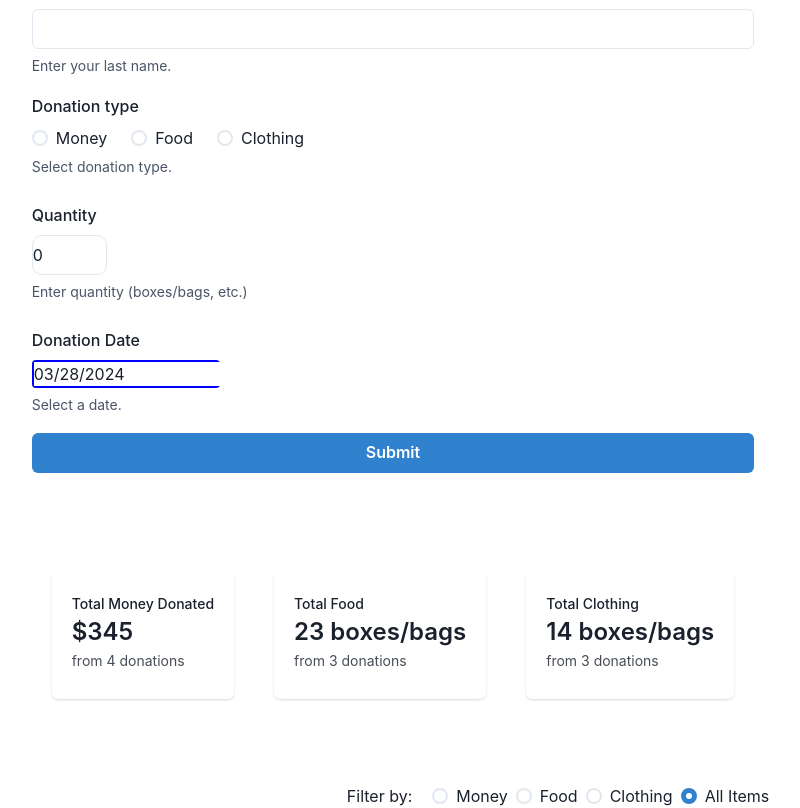
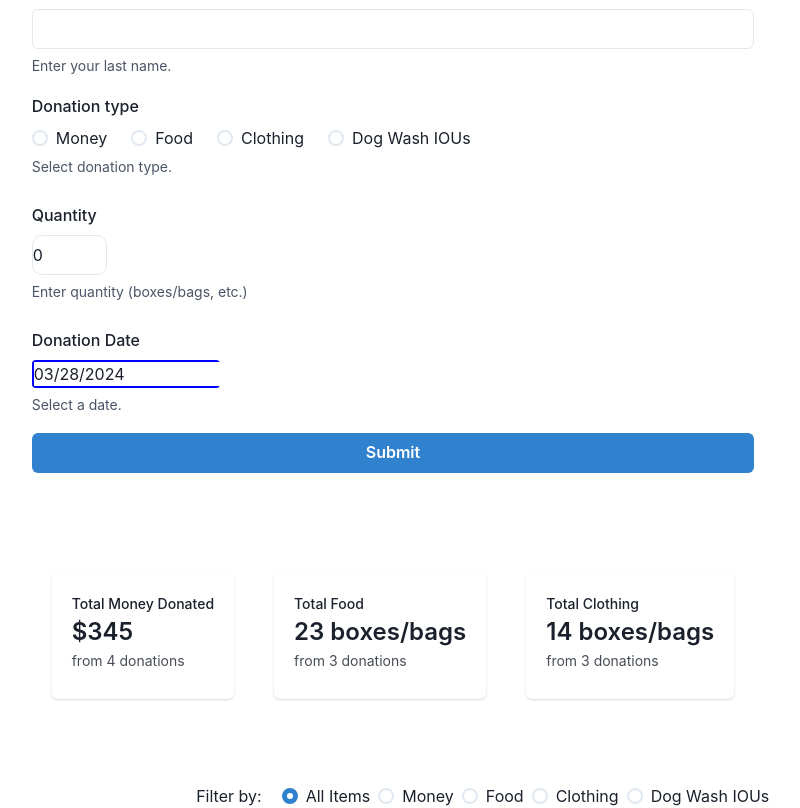
Before and after one commit to kssampson/animal-shelter, a React (Create React App) app: page / in a window 1280 px wide. Shown: the part 180-988 px from the top of the page, without its empty margins (247-1047 px from the left). Built offline with nearby package versions, Linux system fonts and the light colour scheme.

Commit message:
added some comments about core functionality functions and top level states

```diff
--- a/src/App.tsx
+++ b/src/App.tsx
@@ -3,6 +3,10 @@ import { Box} from '@chakra-ui/react';
 import DonationForm from './Donations/DonationForm/DonationForm'
 import DonationList from './Donations/DonationList/DonationList';
 import DonationStats from './Donations/DonationStats';
+
+/**
+ * fakeDonations is the fake data used to display the front end functionality
+ */
 
 const fakeDonations = [
   {
@@ -88,10 +92,24 @@ export type Donation = {
 function App() {
 
   const [donations, setDonations] = useState(fakeDonations);
+
+  /**
+   * isSomeEditOpen toggles whether or not other row items can be edited when one row item is already open for edit. Ex. User can edit multiple rows at the same time, but users cannot edit more than one item at a time in a given row. User also cannot delete any rows when editing a row item.
+   */
   const [isSomeEditOpen, setIsSomeEditOpen] = useState(false);
 
-  const filterOptions = ['Money', 'Food', 'Clothing', 'All Items'];
 
+  /**
+   * These are designed with scalability -- with exception of the statictics component, all other uses are mapped. Just add a category to the end,
+   * i.e. ['All Items', 'Money', 'Food', 'Clothing', 'Doggie Daycare Gift Cards', 'Dog Wash IOUs'];
+   */
+  const filterOptions = ['All Items', 'Money', 'Food', 'Clothing', 'Dog Wash IOUs'];
+
+  /**
+   *
+   * @param newName {string} - text which will replace the donor's current name
+   * @param id {number} - id of the current donation to be edited
+   */
   const handleNameEdit = (newName: string, id: number) => {
     const updated = donations.map((donation) => {
       if (donation.id === id) {
@@ -103,6 +121,11 @@ function App() {
     setDonations(updated);
   }
 
+  /**
+   *
+   * @param newDate {Date} - new date to replace current date in row. Derived from React date-picker
+   * @param id {number} - id of the current donation
+   */
   const handleDateEdit = (newDate: Date, id: number) => {
     const updated = donations.map((donation) => {
       if (donation.id === id) {
@@ -114,6 +137,11 @@ function App() {
     setDonations(updated);
   }
 
+  /**
+   *
+   * @param newType {string} - e.g. Food, Clothing, Money from Select
+   * @param id {number} - the donation id
+   */
   const handleTypeEdit = (newType: string, id: number) => {
     const updated = donations.map((donation) => {
       if (donation.id === id) {
@@ -136,6 +164,14 @@ function App() {
     setDonations(updated);
   }
 
+  /**
+   *
+   * @param firstName {string} - first name from new donation form
+   * @param lastName {string} - last name from new donation form
+   * @param donationDate {Date} - date selected on new donation form
+   * @param donationQuantity - {number} amount or quantity
+   * @param donationType - {string} Food, Clothing, Money
+   */
   const updateDonations = (firstName: string, lastName: string, donationDate: Date, donationQuantity: number, donationType: string) => {
     let numOfDonationsPlusOne = donations.length + 1;
     let newDonation = {
@@ -148,6 +184,10 @@ function App() {
     setDonations([...donations, newDonation]);
   }
 
+  /**
+   *
+   * @param id {number} - id of the current donation
+   */
   const deleteDonation = (id: number) => {
     const updated = donations.filter((donation) => {
       return donation.id !== id;
--- a/src/Donations/DonationForm/DonationType.tsx
+++ b/src/Donations/DonationForm/DonationType.tsx
@@ -16,7 +16,7 @@ const DonationType = ( {filterOptions, donationType, setDonationType, isErrorDon
       </FormLabel>
       <RadioGroup defaultValue={filterOptions[1]} onChange={setDonationType} value={donationType}>
         <HStack spacing='24px'>
-          {filterOptions.slice(0, filterOptions.length-1).map((option, idx) => <Radio key={idx} value={option}>{`${option}`}</Radio>)}
+          {filterOptions.slice(1).map((option, idx) => <Radio key={idx} value={option}>{`${option}`}</Radio>)}
         </HStack>
       </RadioGroup>
       {!isErrorDonationType ? (
--- a/src/Donations/DonationList/DonationList.tsx
+++ b/src/Donations/DonationList/DonationList.tsx
@@ -1,4 +1,4 @@
-import { Box, Table, TableCaption, TableContainer, Tbody, Tfoot, Th, Thead, Tr, Text, RadioGroup, Stack, Radio, IconButton } from "@chakra-ui/react";
+import { Box, Table, TableCaption, TableContainer, Tbody, Tfoot, Th, Thead, Tr, Text, RadioGroup, Stack, Radio, IconButton} from "@chakra-ui/react";
 import { Donation } from "../../App";
 import TableData from "./TableData";
 import { useEffect, useState } from "react";
@@ -19,10 +19,13 @@ type Props = {
 
 const DonationList = ( {donations, setDonations, handleNameEdit, handleDateEdit, handleTypeEdit, handleQuantityEdit, filterOptions, deleteDonation, isSomeEditOpen, setIsSomeEditOpen}: Props ) => {
 
+  /**
+   * filteredDonations - the current array of donations that fall under the filterValue
+   * filterValue  - the current value among filter options, i.e. 'Money', 'Food', etc.
+   */
   const [filteredDonations, setFilteredDonations] = useState(donations);
   const [filterValue, setFilterValue] = useState('All Items');
 
-  // const [isSomeEditOpen, setIsSomeEditOpen] = useState(false);
 
   useEffect(() => {
     const currentFilter = donations.filter((donation) => donation.type === filterValue);
@@ -69,6 +72,7 @@ const DonationList = ( {donations, setDonations, handleNameEdit, handleDateEdit,
                     handleQuantityEdit={handleQuantityEdit}
                     isSomeEditOpen={isSomeEditOpen}
                     setIsSomeEditOpen={setIsSomeEditOpen}
+                    filterOptions={filterOptions}
                     />
                     {!isSomeEditOpen && (
                       <IconButton
--- a/src/Donations/DonationList/TableData.tsx
+++ b/src/Donations/DonationList/TableData.tsx
@@ -16,9 +16,10 @@ type Props = {
   handleQuantityEdit: (quantity: number, id: number) => void;
   isSomeEditOpen: boolean;
   setIsSomeEditOpen: React.Dispatch<React.SetStateAction<boolean>>;
+  filterOptions: string[];
 }
 
-const TableData = ( { donorName, type, quantity, date, handleNameEdit, id, handleDateEdit, handleTypeEdit, handleQuantityEdit, isSomeEditOpen, setIsSomeEditOpen }: Props)  => {
+const TableData = ( { donorName, type, quantity, date, handleNameEdit, id, handleDateEdit, handleTypeEdit, handleQuantityEdit, isSomeEditOpen, setIsSomeEditOpen, filterOptions }: Props)  => {
 
   const [nameEditOpen, setNameEditOpen] = useState(false);
   const [dateEditClicked, setDateEditClicked] = useState(false);
@@ -36,7 +37,7 @@ const TableData = ( { donorName, type, quantity, date, handleNameEdit, id, handl
     <>
       <TableDataTextForm newName={newName} setNewName={setNewName} setNameEditOpen={setNameEditOpen} nameEditOpen={nameEditOpen} handleNameEdit={handleNameEdit} id={id} donorName={donorName} isSomeEditOpen={isSomeEditOpen} setIsSomeEditOpen={setIsSomeEditOpen}/>
 
-      <TableDataType type={type} newType={newType} setNewType={setNewType} handleTypeEdit={handleTypeEdit} typeEditClicked={typeEditClicked} setTypeEditClicked={setTypeEditClicked} id={id} isSomeEditOpen={isSomeEditOpen} setIsSomeEditOpen={setIsSomeEditOpen}/>
+      <TableDataType type={type} newType={newType} setNewType={setNewType} handleTypeEdit={handleTypeEdit} typeEditClicked={typeEditClicked} setTypeEditClicked={setTypeEditClicked} id={id} isSomeEditOpen={isSomeEditOpen} setIsSomeEditOpen={setIsSomeEditOpen} filterOptions={filterOptions}/>
 
       <TableDataQuantity type={type} quantity={quantity} newQuantity={newQuantity} setNewQuantity={setNewQuantity} handleQuantityEdit={handleQuantityEdit} quantityEditClicked={quantityEditClicked} setQuantityEditClicked={setQuantityEditClicked} id={id} isSomeEditOpen={isSomeEditOpen} setIsSomeEditOpen={setIsSomeEditOpen}/>
 
--- a/src/Donations/DonationList/TableDataType.tsx
+++ b/src/Donations/DonationList/TableDataType.tsx
@@ -11,13 +11,10 @@ type Props = {
   id: number;
   isSomeEditOpen: boolean;
   setIsSomeEditOpen: React.Dispatch<React.SetStateAction<boolean>>;
+  filterOptions: string[];
 }
 
-const TableDataType = ( {type, newType, setNewType, handleTypeEdit, typeEditClicked, setTypeEditClicked, id, isSomeEditOpen, setIsSomeEditOpen}: Props ) => {
-
-  // const updateValue = (e: any) => {
-  //   setNewType(e.target.value);
-  // }
+const TableDataType = ( {type, newType, setNewType, handleTypeEdit, typeEditClicked, setTypeEditClicked, id, isSomeEditOpen, setIsSomeEditOpen, filterOptions}: Props ) => {
 
   const cancelUpdateType = (e: any) => {
     setIsSomeEditOpen(!isSomeEditOpen);
@@ -39,9 +36,11 @@ const TableDataType = ( {type, newType, setNewType, handleTypeEdit, typeEditClic
       {typeEditClicked ? (
         <Td display="flex">
         <Select size='sm' placeholder='None' onChange={handleSubmit}>
-          <option value='Food'>Food</option>
-          <option value='Clothing'>Clothing</option>
-          <option value='Money'>Money</option>
+          {filterOptions.slice(1).map((option, idx) => {
+            return (
+              <option key={idx} value={`${option}`}>{`${option}`}</option>
+            )
+          })}
         </Select>
         <IconButton
         ml={2}
```
